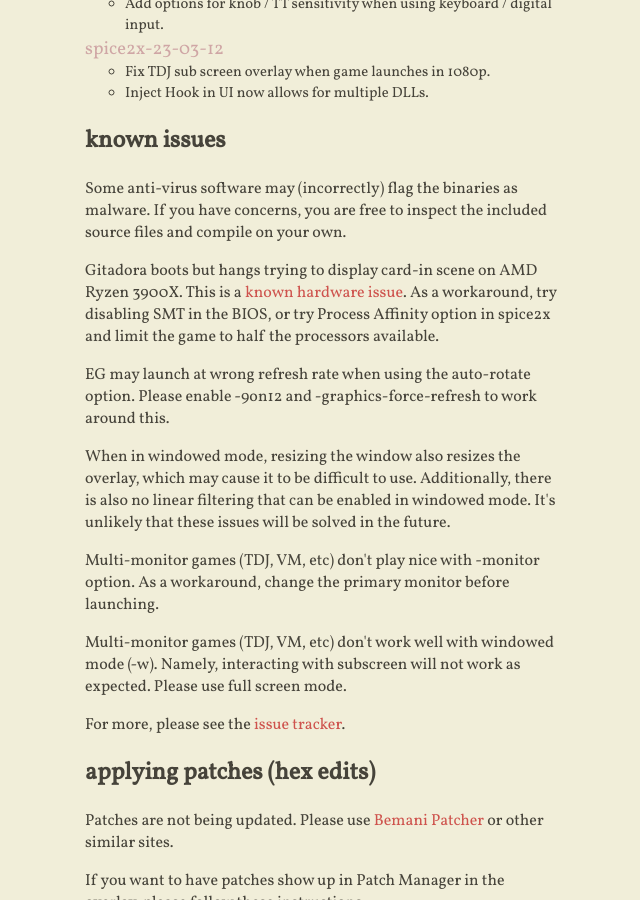
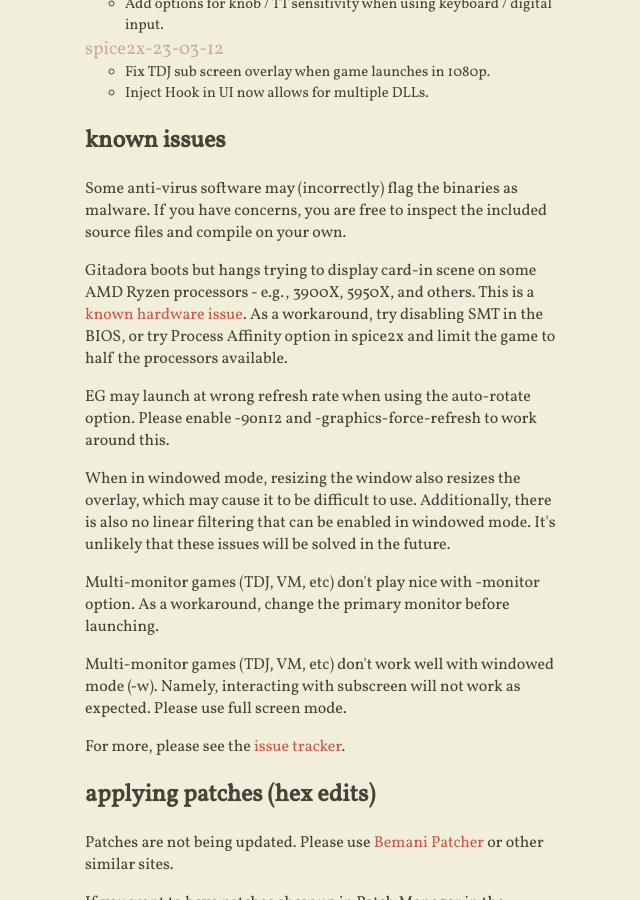
Before and after one commit to spice2x/spice2x.github.io, a Jekyll site: the page built from docs/index.html, in a window 1280 px wide and 900 px high, scrolled down 2458 px. Shown: the whole window, without its empty margins (419-1059 px from the left). Built offline with Jekyll 4.4.1, drawn with Linux system fonts in a browser that asks for light colours; nearby versions of some CDN libraries.

Commit message:
AMD issue

```diff
--- a/docs/_includes/content.html
+++ b/docs/_includes/content.html
@@ -202,12 +202,11 @@
 </p>
 
 <p>
-  Gitadora boots but hangs trying to display card-in scene on AMD Ryzen 3900X.
+  Gitadora boots but hangs trying to display card-in scene on some AMD Ryzen processors - e.g., 3900X, 5950X, and others.
   This is a <a href="https://github.com/ValveSoftware/Proton/issues/838">known hardware issue</a>.
   As a workaround, try disabling SMT in the BIOS, or try Process Affinity option in spice2x and limit the game to half the processors
   available.
 </p>
-
 
 <p>
   EG may launch at wrong refresh rate when using the auto-rotate option. Please enable -9on12 and -graphics-force-refresh to work around this.
```
